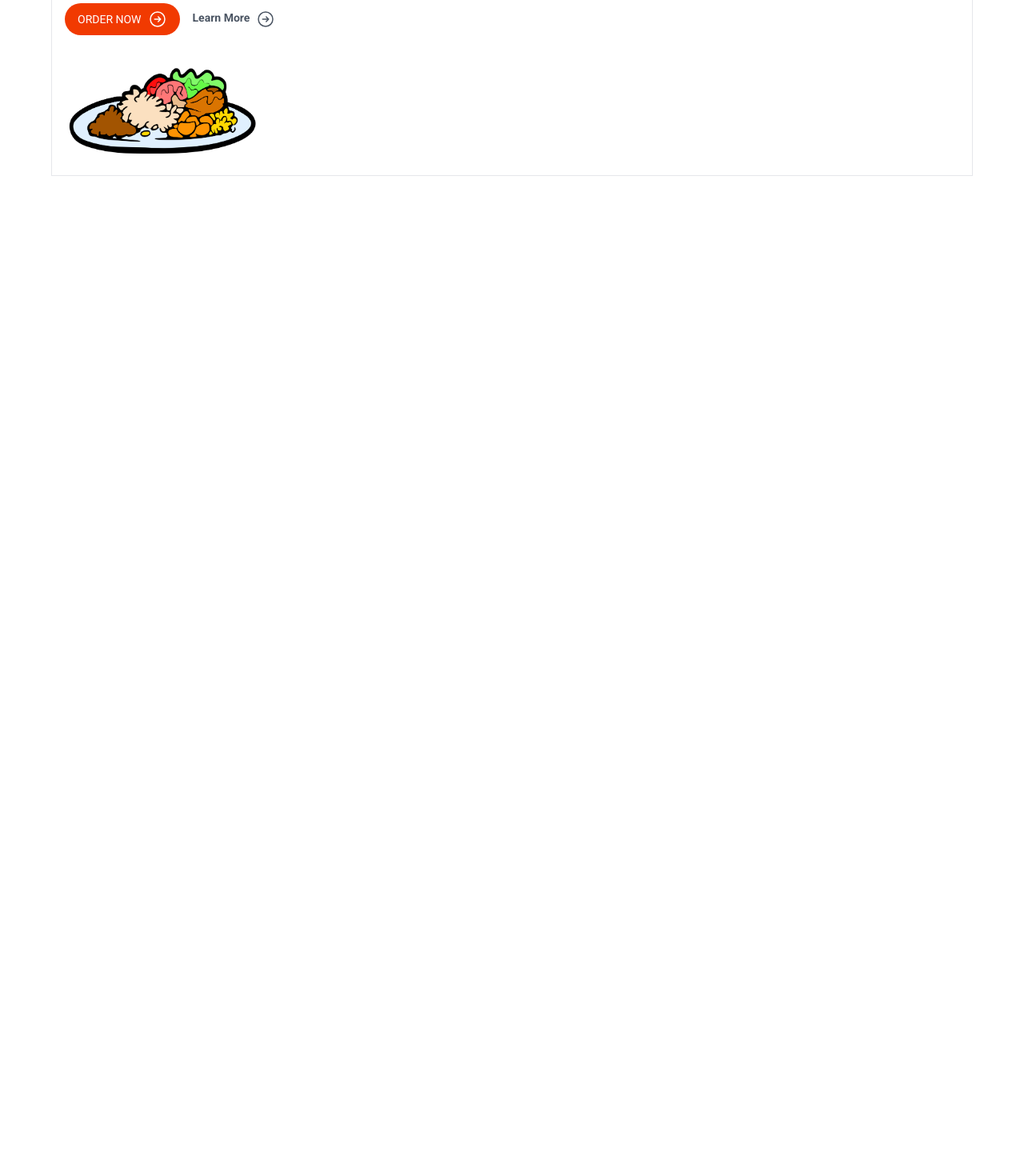
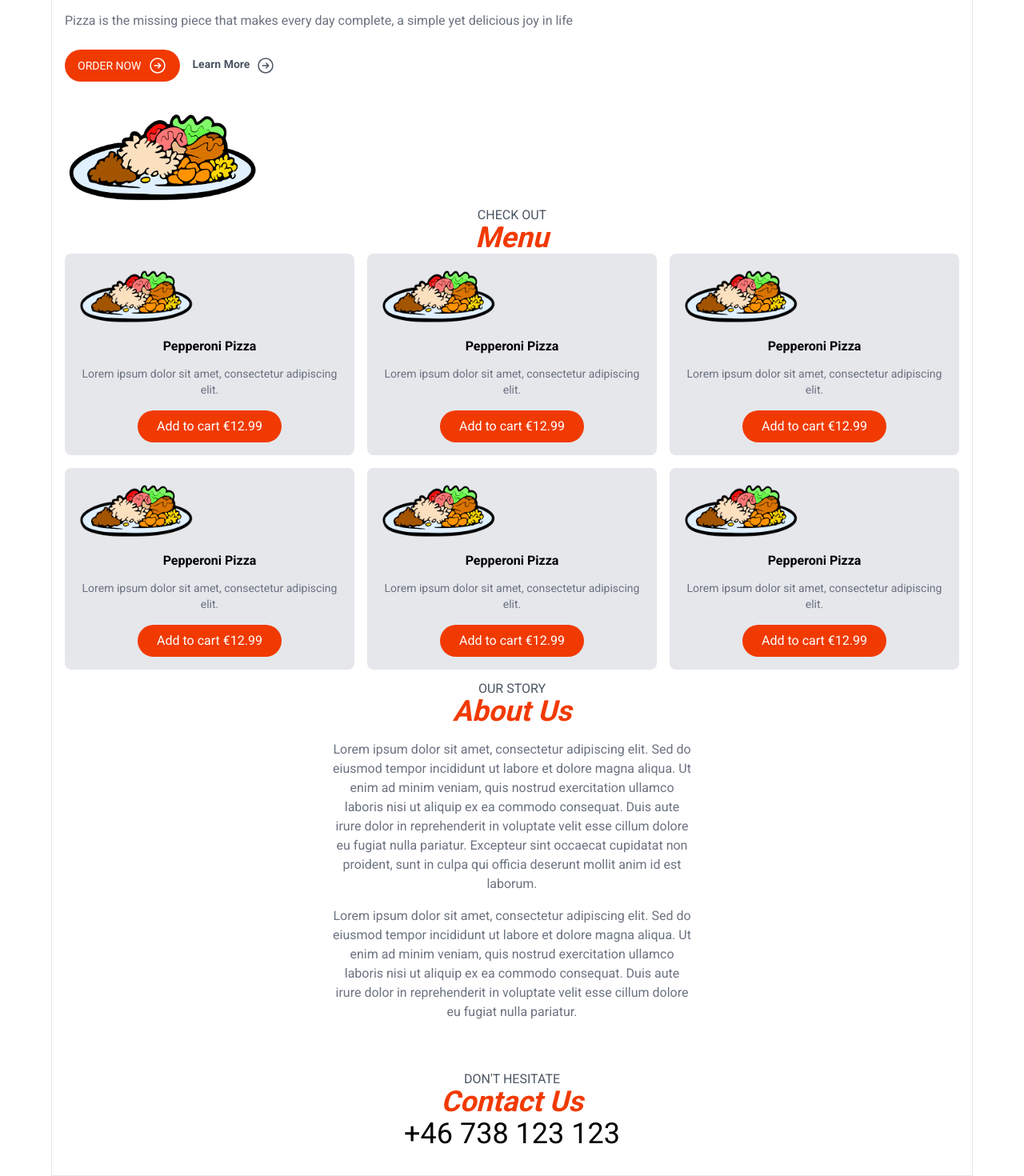
Before and after one commit to Xaninho/Nutriflex, a Next.js app: page / in a window 1280 px wide. Shown: the part 261-1731 px from the top of the page at 80% size. Before the commit the page ends 800 px from the top, so only its background shows below. Built offline with nearby package versions, Linux system fonts and the light colour scheme.

Commit message:
🍍 Basic Menu, About & Contact Section

```diff
--- a/src/app/page.tsx
+++ b/src/app/page.tsx
@@ -1,5 +1,8 @@
+import About from "@/components/layout/About";
+import Contact from "@/components/layout/Contact";
 import Header from "@/components/layout/Header";
 import Hero from "@/components/layout/Hero";
+import HomeMenu from "@/components/layout/HomeMenu";
 
 export default function Home() {
 
@@ -7,6 +10,9 @@ export default function Home() {
     <main>
       <Header />
       <Hero />
+      <HomeMenu />
+      <About />
+      <Contact />
     </main>
   )
 }
--- /dev/null
+++ b/src/components/layout/About.tsx
@@ -0,0 +1,28 @@
+export default function AboutMenu() {
+    return (
+        <section className="text-center mb-16">
+
+            <div>
+                <h3 className="uppercase text-gray-600 leading-4">Our Story</h3>
+                <h2 className="text-primary font-bold text-4xl italic">About Us</h2>
+            </div>
+
+            <div className="max-w-md mx-auto mt-4 text-gray-500 mt-4 flex flex-col gap-4">
+                <p>
+                    Lorem ipsum dolor sit amet, consectetur adipiscing elit.
+                    Sed do eiusmod tempor incididunt ut labore et dolore magna aliqua.
+                    Ut enim ad minim veniam, quis nostrud exercitation ullamco laboris nisi ut aliquip ex ea commodo consequat.
+                    Duis aute irure dolor in reprehenderit in voluptate velit esse cillum dolore eu fugiat nulla pariatur.
+                    Excepteur sint occaecat cupidatat non proident, sunt in culpa qui officia deserunt mollit anim id est laborum.
+                </p>
+                <p>
+                    Lorem ipsum dolor sit amet, consectetur adipiscing elit.
+                    Sed do eiusmod tempor incididunt ut labore et dolore magna aliqua.
+                    Ut enim ad minim veniam, quis nostrud exercitation ullamco laboris nisi ut aliquip ex ea commodo consequat.
+                    Duis aute irure dolor in reprehenderit in voluptate velit esse cillum dolore eu fugiat nulla pariatur.
+                </p>
+            </div>
+
+        </section>
+    );
+}
--- /dev/null
+++ b/src/components/layout/Contact.tsx
@@ -0,0 +1,14 @@
+export default function Contact() {
+    return (
+        <section className="text-center mb-4">
+
+            <div className="mt-8">
+                <h3 className="uppercase text-gray-600 leading-4">Don't Hesitate</h3>
+                <h2 className="text-primary font-bold text-4xl italic">Contact Us</h2>
+            </div>
+            <a className="text-4xl">
+                +46 738 123 123
+            </a>
+        </section>
+    );
+}
--- a/src/components/layout/Hero.tsx
+++ b/src/components/layout/Hero.tsx
@@ -6,13 +6,13 @@ export default function Hero() {
 
         <section className='hero'>
             <div className='py-8'>
-            <h1 className="text-4xl font-semibold">
+            <h1 className="text-4xl font-semibold leading-normal">
                 Everything <br/> is better with a <br/>
                 <span className="text-primary">
                     Meal
                 </span>
             </h1>
-            <p className="my-4 text-gray-500">Pizza is the missing piece that makes every day complete, a simple yet delicious joy in life</p>
+            <p className="my-6 text-gray-500">Pizza is the missing piece that makes every day complete, a simple yet delicious joy in life</p>
             <div className="flex gap-4 text-sm">
                 <button className="bg-primary uppercase flex items-center gap-2 text-white px-4 py-2 rounded-full text-sm">
                     Order now
--- /dev/null
+++ b/src/components/layout/HomeMenu.tsx
@@ -0,0 +1,21 @@
+import Image from 'next/image';
+import MenuItem from '../menu/MenuItem';
+
+export default function HomeMenu() {
+    return (
+        <section className="text-center mb-4">
+            <div>
+                <h3 className="uppercase text-gray-600 leading-4">Check out</h3>
+                <h2 className="text-primary font-bold text-4xl italic">Menu</h2>
+            </div>
+            <div className="grid grid-cols-3 gap-4">
+                <MenuItem />
+                <MenuItem />
+                <MenuItem />
+                <MenuItem />
+                <MenuItem />
+                <MenuItem />
+            </div>
+        </section>
+    );
+}
--- /dev/null
+++ b/src/components/menu/MenuItem.tsx
@@ -0,0 +1,16 @@
+import Image from 'next/image';
+
+export default function MenuItem () {
+    return (
+        <div className="bg-gray-200 p-4 rounded-lg hover:bg-white transition-all hover:shadow-md hover:shadow-black/25">
+            <Image src={'/mealprep.png'} height={'150'} width={'150'} alt={'Meal'} />
+            <h4 className="font-semibold my-2 txt-xl my-3">Pepperoni Pizza</h4>
+            <p className="text-gray-500 text-sm">
+                Lorem ipsum dolor sit amet, consectetur adipiscing elit.
+            </p>
+            <button className="mt-4 bg-primary text-white rounded-full px-6 py-2">
+                Add to cart €12.99
+            </button>
+        </div>
+    );
+}
```
Also changed, not shown: 2 other files (tests, documents, lock files or other folders).
